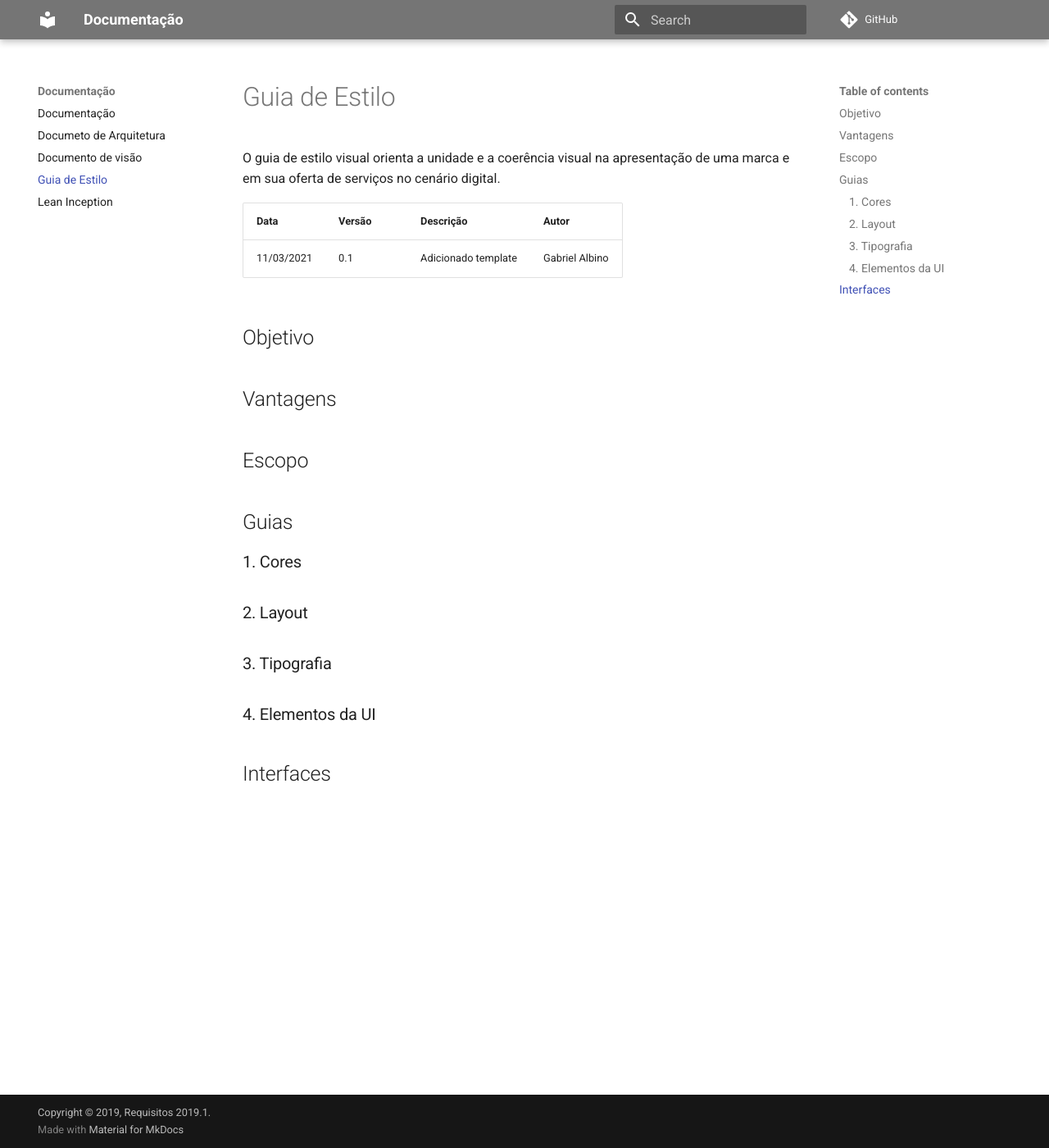
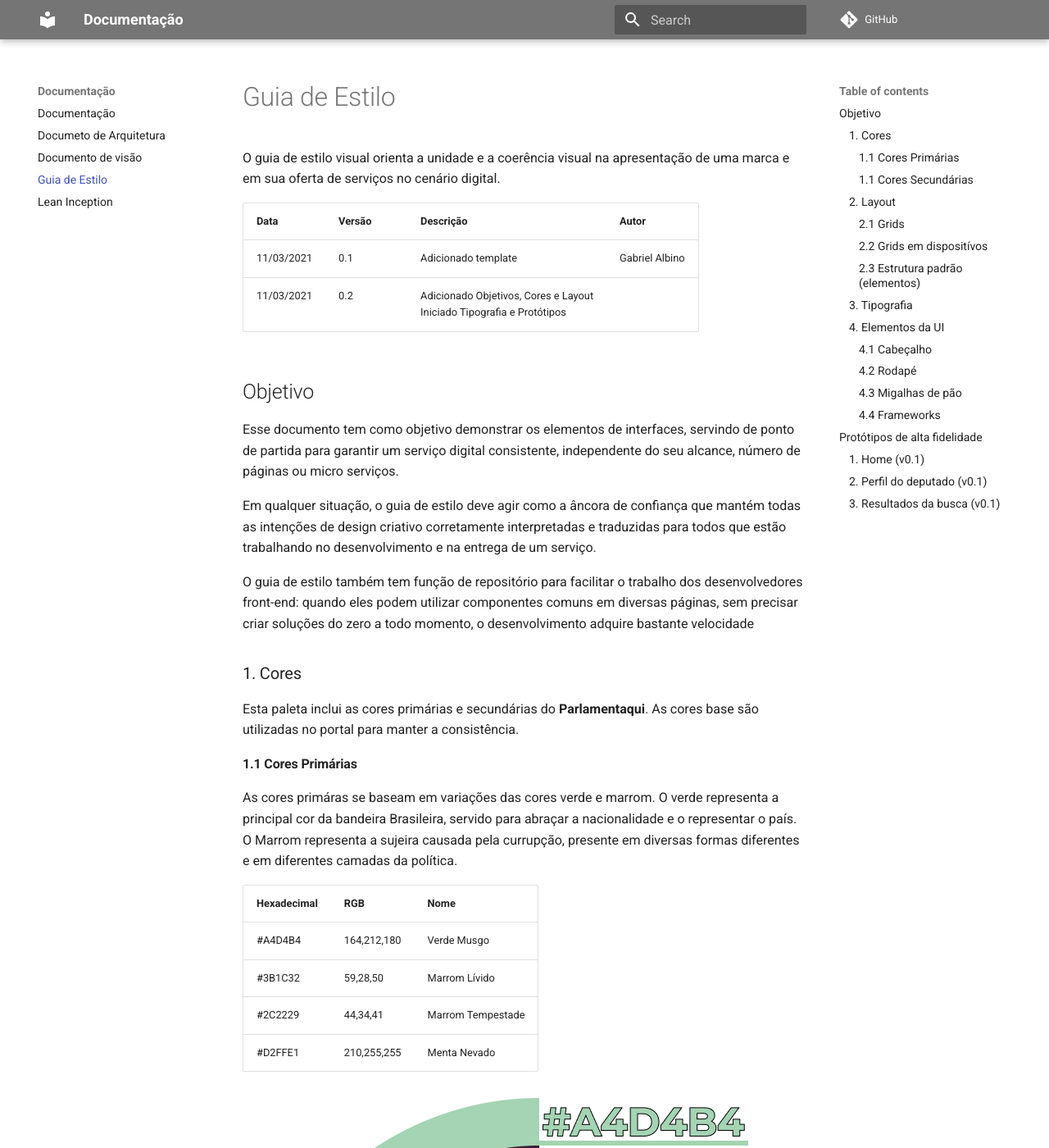
Before and after one commit to fga-eps-mds/2020-2-G6, an MkDocs documentation site: the page built from docs/guia_estilo.md, in a window 1280 px wide and 1400 px high. Shown: the whole window at 82% size. Built offline with MkDocs 1.6.1 and Material for MkDocs 9.7.7, drawn with Linux system fonts in a browser that asks for light colours; comment, search, counter and statistics services are not loaded; some of the changed text lies outside the part shown.

Commit message:
Adding first set of itens of styleguide * Added objectives * Added Colors * Added Grid Details * Started Adding typography * Started UI Elements * Described prototype contents
Signed-off-by: Gabriel Albino <enggabrielalbino@gmail.com>

```diff
--- a/docs/guia_estilo.md
+++ b/docs/guia_estilo.md
@@ -6,23 +6,92 @@ O guia de estilo visual orienta a unidade e a coerência visual na apresentaçã
 | Data       | Versão | Descrição                                           | Autor              |
 | ---------- | ------ | --------------------------------------------------- | ------------------ |
 | 11/03/2021 | 0.1    | Adicionado template               | Gabriel Albino |
+| 11/03/2021 | 0.2    | Adicionado Objetivos, Cores e Layout<br>Iniciado Tipografia e Protótipos |
+
+## Objetivo
+Esse documento tem como objetivo demonstrar os elementos de interfaces, servindo de ponto de partida para garantir um serviço digital consistente, independente do seu alcance, número de páginas ou micro serviços.
+
+Em qualquer situação, o guia de estilo deve agir como a âncora de confiança que mantém todas as intenções de design criativo corretamente interpretadas e traduzidas para todos que estão trabalhando no desenvolvimento e na entrega de um serviço.
+
+O guia de estilo também tem função de repositório para facilitar o trabalho dos desenvolvedores front-end: quando eles podem utilizar componentes comuns em diversas páginas, sem precisar criar soluções do zero a todo momento, o desenvolvimento adquire bastante velocidade
 
 
-## Objetivo
+### 1. Cores
+Esta paleta inclui as cores primárias e secundárias do **Parlamentaqui**. As cores base são utilizadas no portal para manter a consistência.
+
+#### 1.1 Cores Primárias
+As cores primáras se baseam em variações das cores verde e marrom. O verde representa a principal cor da bandeira Brasileira, servido para abraçar a nacionalidade e o representar o país. O Marrom representa a sujeira causada pela currupção, presente em diversas formas diferentes e em diferentes camadas da política.
+
+|Hexadecimal|RGB|Nome|
+|-|-|-|
+|#A4D4B4|164,212,180|Verde Musgo|
+|#3B1C32|59,28,50|Marrom Lívido|
+|#2C2229|44,34,41|Marrom Tempestade|
+|#D2FFE1|210,255,255|Menta Nevado|
+
+![Cores primárias](./img/style_guide/cores_primarias.png)
+
+#### 1.1 Cores Secundárias
+Estas cores devem ser usadas para textos como parágrafos e títulos. E também usadas para destacar alguma seção da página.
 
 
-## Vantagens
 
-## Escopo
+|Hexadecimal|RGB|Nome|
+|-|-|-|
+|#212529|33,37,41|Cinza Tubarão|
+|#343A40|52,58,64|Cinza Espacial|
+|#DADADA|218,218,218|Cinza Alto|
+|#FFFFFF|255,255,255|Branco|
 
-## Guias
+![Cores secundárias](./img/style_guide/cores_secundarias.png)
 
-### 1. Cores
 
 ### 2. Layout
+Foram estabelecidas algumas diretrizes para garantir um bom comportamento do **Parlamentaqui** em todos os dispositivos.
+
+#### 2.1 Grids
+As grids garantem uma boa organização do conteúdo dentro do portal e devem ser respeitadas.
+
+O sistema de grid utilizado no projeto é o do Bootstrap, que usa uma série de contêineres, linhas e colunas para fazer o layout e alinhar o conteúdo. Ele é construído com flexbox e é totalmente responsivo. Abaixo está um exemplo e uma análise detalhada de como a grid se junta.
+
+|Distância entre Colunas (Gutters)|Distância entre Linhas (Row)|
+|-|-|
+|24px|24px|
+
+![grid](./img/style_guide/grid.png)
+
+#### 2.2 Grids em dispositívos
+
+A organização criada pelas grids deve ser respeitada em todos os dispositivos, especialmente por ser adaptável a todos eles.
+
+![grid em dispositivos](./img/style_guide/grid_dispositivos.png)
+
+#### 2.3 Estrutura padrão (elementos)
+
+Todas as páginas do portal deve seguir a seguinte estrutura
+
+![estrutura padrão](./img/style_guide/elementos.png)
 
 ### 3. Tipografia
+A Fonte escolhida para o **Parlamentaqui** foi a Open Sans. E é a família de fonte usada em conteúdos de todo o site. Para títulos, foi escolhida a Montserrat. Ambas as fontes encontram-se no Google Fontes, garantindo qualidade e velocidade no carregamento.
+
+[INSERIR IMAGEM DA FONTE AQUI]
 
 ### 4. Elementos da UI
+Veremos os elementos até então utilizados na UI do **Parlamentaqui**, como ícones, botões e itens transversais (cabeçalho, rodapé, migalhas de pão). Este documento serve como guia para definir bons modos de aplicação, preservando sua legibilidade e estrutura dentro do portal.
 
-## Interfaces
+#### 4.1 Cabeçalho
+
+#### 4.2 Rodapé
+
+#### 4.3 Migalhas de pão
+
+#### 4.4 Frameworks
+
+## Protótipos de alta fidelidade
+
+### 1. Home (v0.1)
+
+### 2. Perfil do deputado (v0.1)
+
+### 3. Resultados da busca (v0.1)
```
Also changed, not shown: docs/img/style_guide/cores_primarias.png (added), docs/img/style_guide/cores_secundarias.png (added), docs/img/style_guide/elementos.png (added), docs/img/style_guide/grid.png (added), docs/img/style_guide/grid_dispositivos.png (added).
